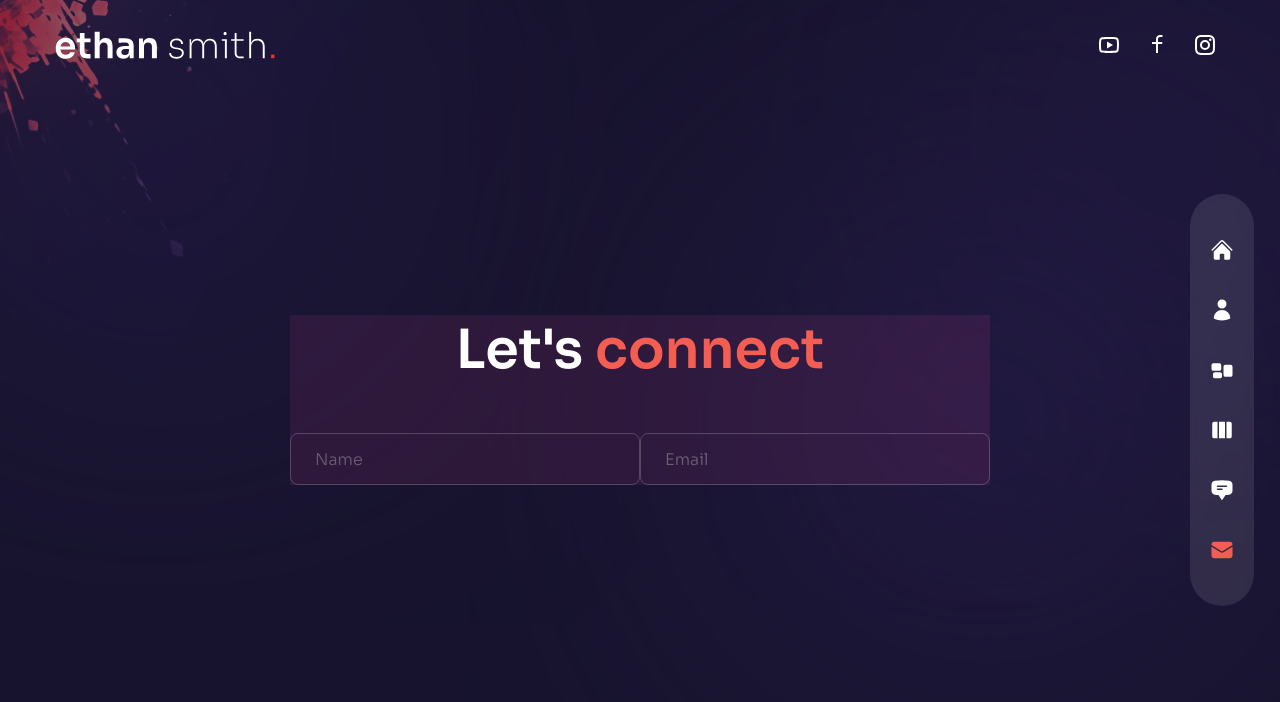
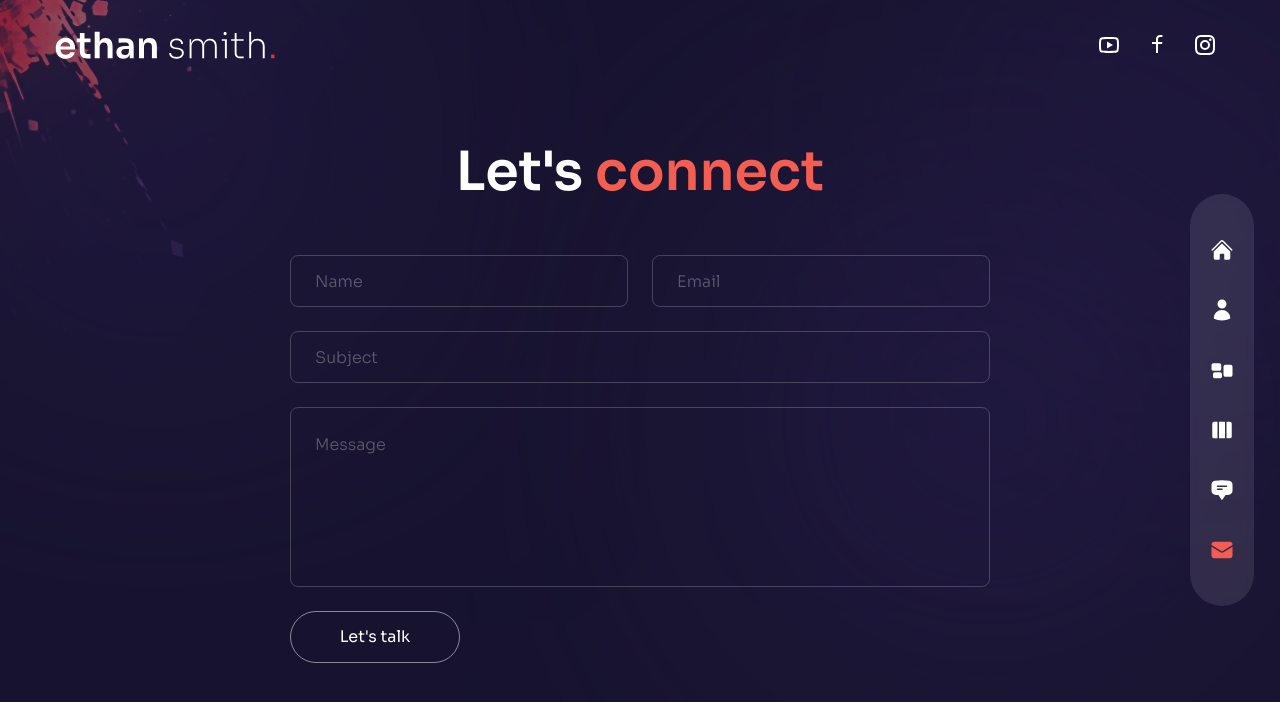
Before and after one commit to Predrag-Jandric/NextJS-Tailwind-portfolio-example, a Next.js app: page /contact in a window 1280 px wide. Shown: the top 702 px of the page. Built offline with nearby package versions, Linux system fonts and the light colour scheme.

Commit message:
CONTACT page complete

```diff
--- a/pages/_app.js
+++ b/pages/_app.js
@@ -3,10 +3,22 @@ import Layout from '../components/Layout';
 import Transition from '../components/Transition';
 import { useRouter } from 'next/router'
 import { AnimatePresence, motion } from 'framer-motion';
+import Head from 'next/head';
+
+
+export const metadata = {
+  title: "Portfolio Practice",
+  description: "NextJS & Tailwind. practice making Portfolio"
+}
 
 function MyApp({ Component, pageProps }) {
   const router = useRouter()
   return (
+    <>
+    <Head>
+      <title>{metadata.title}</title>
+      <meta name="description" content={metadata.description} />
+    </Head>
     <Layout>
       <AnimatePresence mode="wait">
         <motion.div key={router.route} className='h-full'>
@@ -15,6 +27,7 @@ function MyApp({ Component, pageProps }) {
         </motion.div>
       </AnimatePresence>
     </Layout>
+  </>
   );
 }
 
--- a/pages/contact/index.js
+++ b/pages/contact/index.js
@@ -8,19 +8,25 @@ const Contact = () => {
     <div className='h-full bg-primary/30'>
       <div className='container mx-auto py-32 text-center xl:text-left flex items-center justify-center h-full'>
         {/* text and form */}
-        <div className='flex flex-col w-full max-w-[700px] bg-pink-500/10'>
+        <div className='flex flex-col w-full max-w-[700px]'>
           {/* text */}
-          <h2 className='h2 text-center mb-12'>
+          <motion.h2 variants={fadeIn('up', 0.2)} initial='hidden' animate='show' exit='hidden' className='h2 text-center mb-12'>
             Let's <span className='text-accent'>connect</span>
-          </h2>
+          </motion.h2>
           {/* form */}
-          <form>
+          <motion.form variants={fadeIn('up', 0.4)} initial='hidden' animate='show' exit='hidden' className='flex-1 flex flex-col gap-6 w-full mx-auto'>
             {/* group */}
-            <div className="flex">
+            <div className="flex gap-x-6 w-full">
               <input type="text" placeholder='name' className='input'/>
               <input type="text" placeholder='email' className='input'/>
             </div>
-          </form>
+            <input type="text" placeholder='subject' className='input'/>
+            <textarea placeholder='message' className='textarea'></textarea>
+            <button onClick={() => alert("BUTTON NOT FUNCTIONAL")} className='btn rounded-full border border-white/50 max-w-[170px] px-8 transition-all duration-300 flex items-center justify-center overflow-hidden hover:border-accent group'>
+              <span className='group-hover:-translate-y-[120%] group-hover:opacity-0 transition-all duration-500'>Let's talk</span>
+              <BsArrowRight className='-translate-y-[120%] opacity-0 group-hover:flex group-hover:-translate-y-0 group-hover:opacity-100 transition-all duration-300 absolute text-[22px]' />
+            </button>
+          </motion.form>
         </div>
       </div>
     </div>
--- a/styles/globals.css
+++ b/styles/globals.css
@@ -43,7 +43,7 @@
   }
   .input,
   .textarea {
-    @apply bg-transparent outline-none focus:ring-1 focus:ring-accent border border-white/20 placeholder:text-white/30 placeholder:font-light;
+    @apply bg-transparent outline-none focus:ring-2 focus:ring-accent border border-white/20 placeholder:text-white/30 placeholder:font-light;
   }
   .textarea {
     @apply w-full h-[180px] p-6 capitalize rounded-lg resize-none;
```
